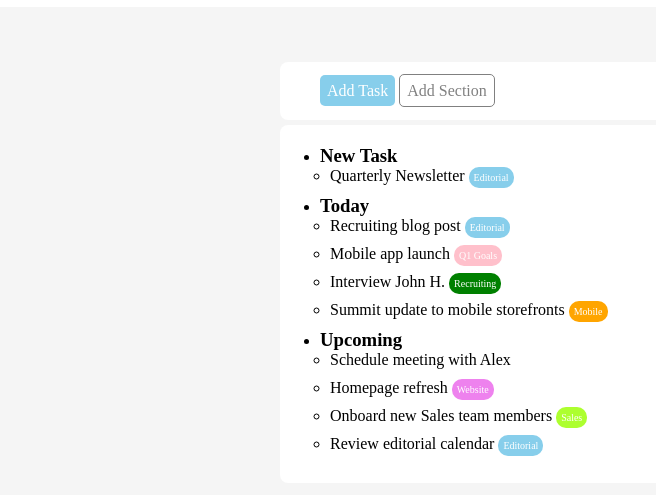
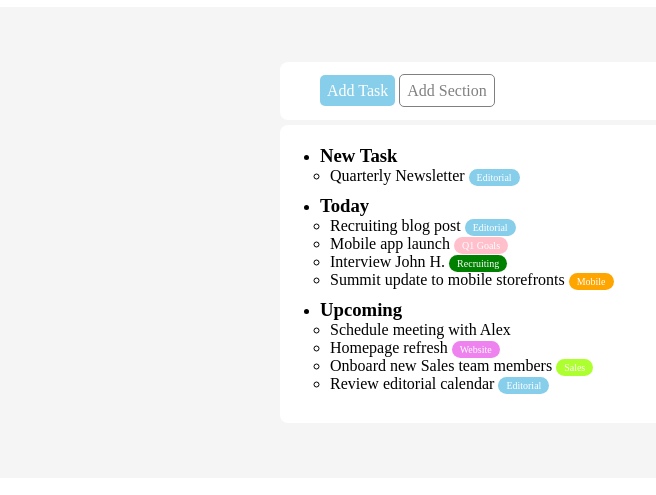
Before and after one commit to gianluigiricciolio/html-css-toboolist, a plain HTML site: page index.html in a window 1280 px wide. Shown: the part 63-558 px from the top of the page, without its empty margins (0-656 px from the left). Drawn offline with Linux system fonts and the light colour scheme.

Commit message:
[FIX] fixed class in style.css

```diff
--- a/css/style.css
+++ b/css/style.css
@@ -57,14 +57,14 @@
     color:grey;
 }
 
-ul li{
+.list > li{
     margin-bottom:10px;
 }
 
 .type{
     font-size: 10px;
     color:white;
-    padding:5px;
+    padding:3px 8px;
     border-radius: 10px;
 }
 
--- a/index.html
+++ b/index.html
@@ -32,7 +32,7 @@
                 <!--SEZIONE PRINCIPALE-->
                     <section>
                     <!--LISTA DELLE LISTE-->
-                        <ul>
+                        <ul class="list">
                         <!--LISTA NEW TASK-->
                             <li>
                             <h3 class="section-title">New Task</h3>
```
